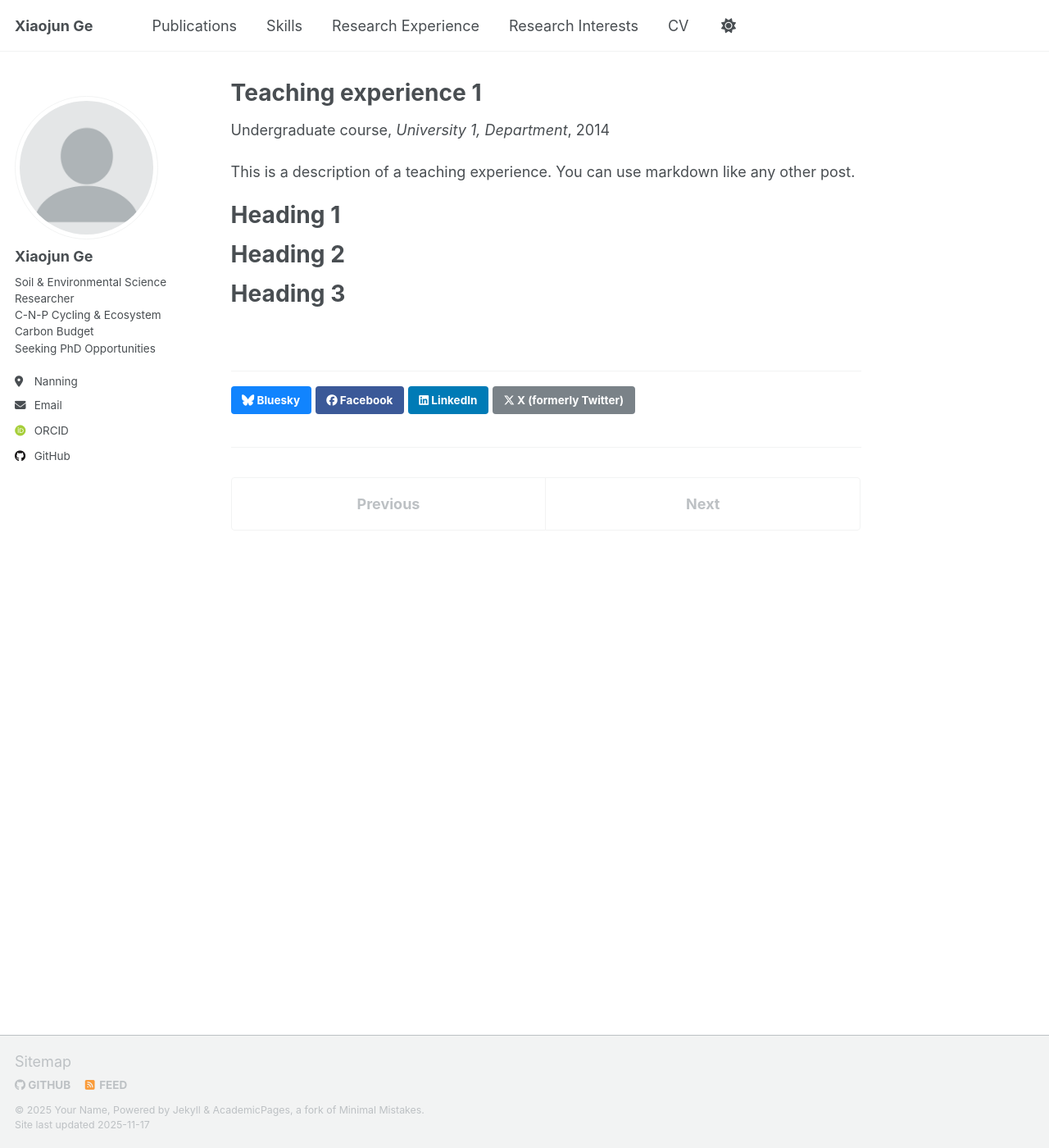
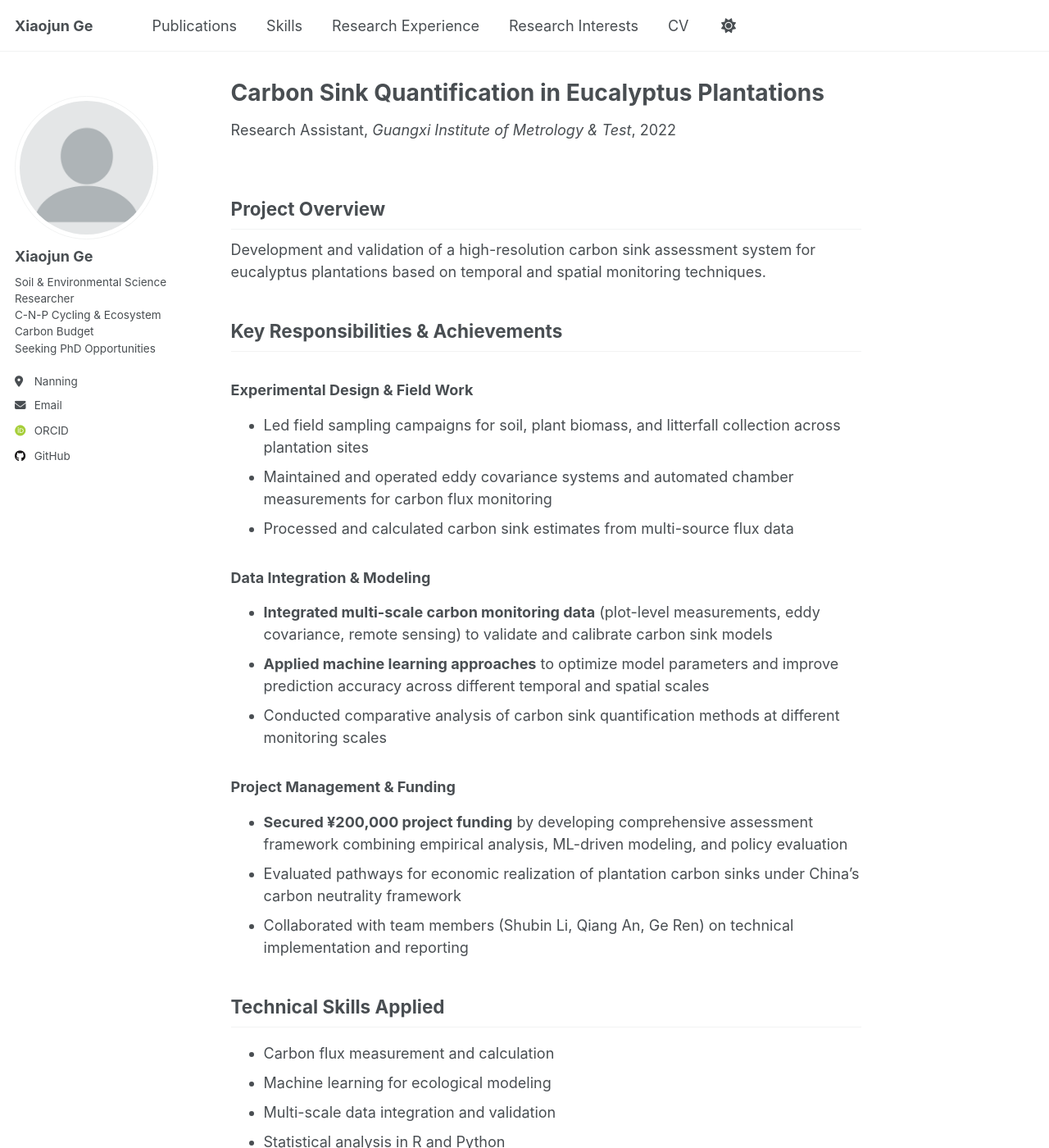
Before and after one commit to gexiaojun1201/Xiaojun_Ge.github.io, a Jekyll site: the page built from _teaching/2014-spring-teaching-1.md, in a window 1280 px wide and 1400 px high. Shown: the whole window at 82% size. Built offline with Jekyll 4.4.1, drawn with Linux system fonts in a browser that asks for light colours; some web fonts are replaced; a script that is not in the unit is left out.

Commit message:
Update 2014-spring-teaching-1.md

```diff
--- a/_teaching/2014-spring-teaching-1.md
+++ b/_teaching/2014-spring-teaching-1.md
@@ -1,20 +1,36 @@
 ---
-title: "Teaching experience 1"
-collection: teaching
-type: "Undergraduate course"
-permalink: /teaching/2014-spring-teaching-1
-venue: "University 1, Department"
-date: 2014-01-01
-location: "City, Country"
+title: "Carbon Sink Quantification in Eucalyptus Plantations"
+collection: research
+type: "Research Assistant"
+permalink: /research/2022-carbon-sink-eucalyptus
+venue: "Guangxi Institute of Metrology & Test"
+date: 2022-11-01
+location: "Nanning, Guangxi, China"
+excerpt: "Developed high-resolution carbon sink assessment system integrating multi-scale monitoring data with machine learning optimization for plantation carbon accounting"
 ---
 
-This is a description of a teaching experience. You can use markdown like any other post.
+## Project Overview
+Development and validation of a high-resolution carbon sink assessment system for eucalyptus plantations based on temporal and spatial monitoring techniques.
 
-Heading 1
-======
+## Key Responsibilities & Achievements
 
-Heading 2
-======
+### Experimental Design & Field Work
+* Led field sampling campaigns for soil, plant biomass, and litterfall collection across plantation sites
+* Maintained and operated eddy covariance systems and automated chamber measurements for carbon flux monitoring
+* Processed and calculated carbon sink estimates from multi-source flux data
 
-Heading 3
-======
+### Data Integration & Modeling
+* **Integrated multi-scale carbon monitoring data** (plot-level measurements, eddy covariance, remote sensing) to validate and calibrate carbon sink models
+* **Applied machine learning approaches** to optimize model parameters and improve prediction accuracy across different temporal and spatial scales
+* Conducted comparative analysis of carbon sink quantification methods at different monitoring scales
+
+### Project Management & Funding
+* **Secured ¥200,000 project funding** by developing comprehensive assessment framework combining empirical analysis, ML-driven modeling, and policy evaluation
+* Evaluated pathways for economic realization of plantation carbon sinks under China's carbon neutrality framework
+* Collaborated with team members (Shubin Li, Qiang An, Ge Ren) on technical implementation and reporting
+
+## Technical Skills Applied
+* Carbon flux measurement and calculation
+* Machine learning for ecological modeling
+* Multi-scale data integration and validation
+* Statistical analysis in R and Python
```
